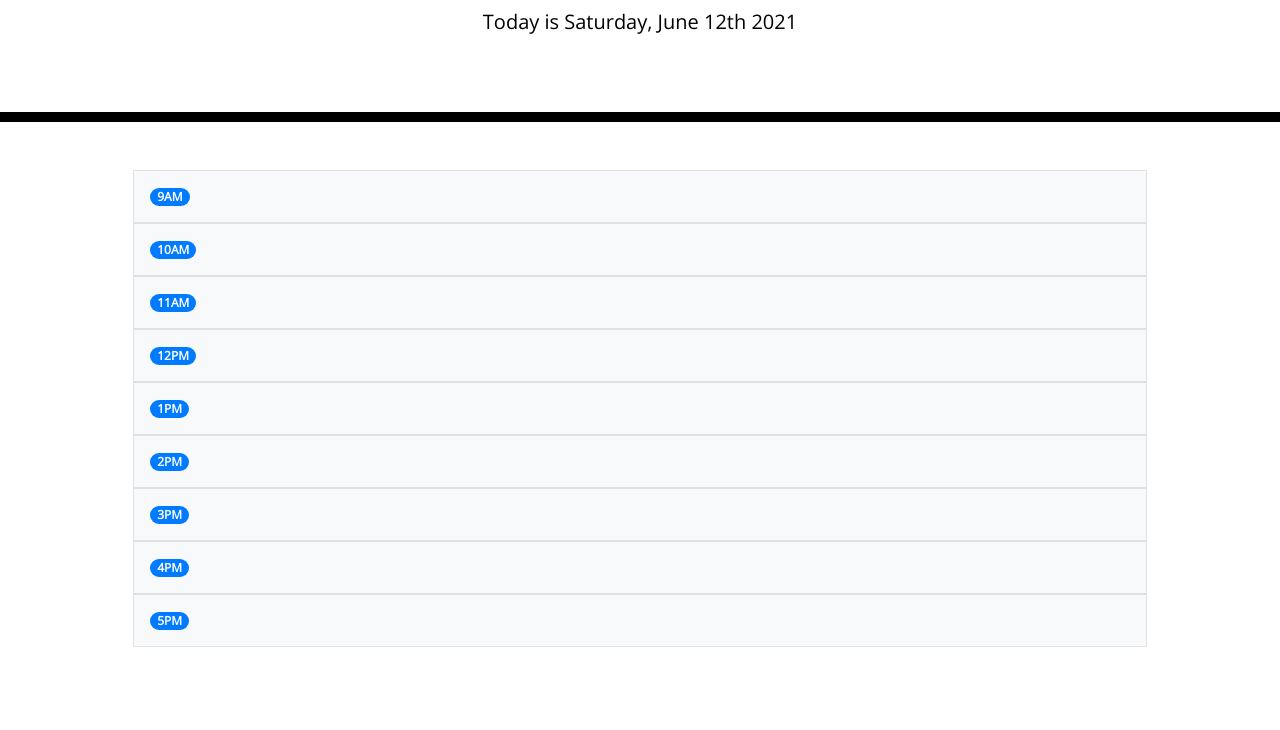
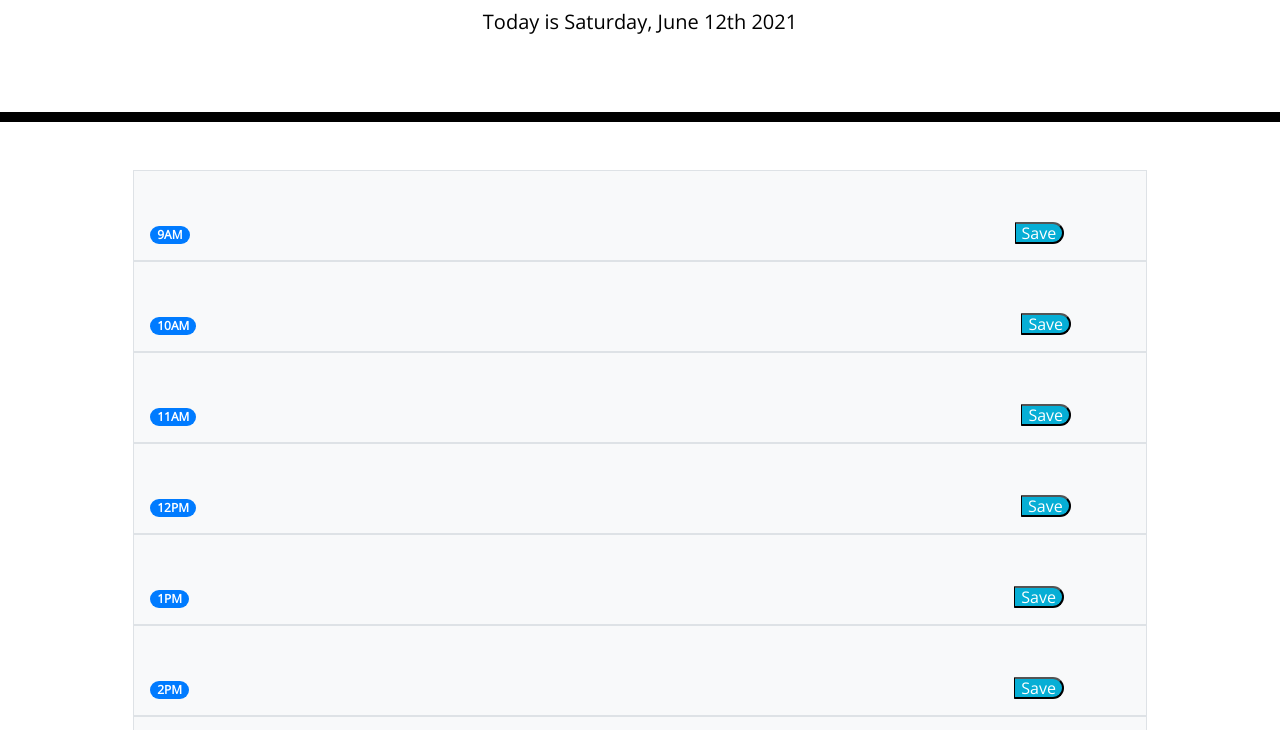
Before and after one commit to danielolvera21/workday-scheduler, a plain HTML site: page index.html in a window 1280 px wide. Shown: the part 182-912 px from the top of the page. Before the commit the page ends 877 px from the top, so only its background shows below. Drawn offline with nearby package versions, Linux system fonts and the light colour scheme.

Commit message:
added save buttons and text fields

```diff
--- a/assets/css/style.css
+++ b/assets/css/style.css
@@ -1,15 +1,14 @@
 body {
-  font-family: 'Open Sans', sans-serif;
+  font-family: "Open Sans", sans-serif;
   font-size: 16px;
   line-height: 1;
 }
 
-textarea{
+textarea {
   background: transparent;
   border: none;
   resize: none;
   color: #000000;
-  border-left: 1px solid black;
   padding: 10px;
 }
 
@@ -21,11 +20,11 @@ textarea{
   border-bottom: 10px solid black;
 }
 
-.description{
+.description {
   white-space: pre-wrap;
 }
 
-.time-block{
+.time-block {
   text-align: center;
   border-radius: 15px;
 }
@@ -33,7 +32,7 @@ textarea{
 .row {
   white-space: pre-wrap;
   height: 80px;
-  border-top: 1px solid white;;
+  border-top: 1px solid white;
 }
 
 .hour {
@@ -61,11 +60,11 @@ textarea{
   border-left: 1px solid black;
   border-top-right-radius: 15px;
   border-bottom-right-radius: 15px;
-  background-color: #06AED5;
+  background-color: #06aed5;
   color: white;
 }
 
 .saveBtn i:hover {
   font-size: 20px;
-  transition: all .3s ease-in-out;
+  transition: all 0.3s ease-in-out;
 }
--- a/assets/js/script.js
+++ b/assets/js/script.js
@@ -2,3 +2,19 @@ var headerDate = moment().format("[Today is] dddd, MMMM Do YYYY");
 
 //display current date in header
 $("#currentDay").text(headerDate);
+
+$("#timeSlot").on("click", function () {
+  console.log("<p> was clicked");
+});
+
+$(".saveBtn").on("click", function (event) {
+  var textValue = $(this).siblings(".textarea").val();
+  var textName = $(this).attr("id");
+  console.log(textName);
+
+  //var textValue = event.target.siblings(".textarea").val();
+  localStorage.setItem(textName, textValue);
+});
+
+$("#nine").val(localStorage.getItem("9AM"));
+$("#ten").val(localStorage.getItem("10AM"));
--- a/index.html
+++ b/index.html
@@ -32,40 +32,60 @@
       <!-- Timeblocks go here -->
       <div class="m-5 column justify-content-around">
         <!--9am-->
-        <div class="col p-3 border bg-light">
+        <div class="col p-3 border bg-light" id="timeSlot">
           <span class="badge badge-primary badge-pill">9AM</span>
+          <textarea name="" id="nine" class="col-10 textarea"></textarea>
+          <button class="saveBtn" id="9AM">Save</button>
         </div>
+
         <!--10am-->
-        <div class="col p-3 border bg-light">
+        <div class="col p-3 border bg-light" id="timeSlot">
           <span class="badge badge-primary badge-pill">10AM</span>
+          <textarea name="" id="ten" class="col-10 textarea"></textarea>
+          <button class="saveBtn" id="10AM">Save</button>
         </div>
+
         <!--11am-->
-        <div class="col p-3 border bg-light">
+        <div class="col p-3 border bg-light" id="timeSlot">
           <span class="badge badge-primary badge-pill">11AM</span>
+          <textarea name="" id="eleven" class="col-10 textarea"></textarea>
+          <button class="saveBtn" id="11AM">Save</button>
         </div>
         <!--12pm-->
-        <div class="col p-3 border bg-light">
+        <div class="col p-3 border bg-light" id="timeSlot">
           <span class="badge badge-primary badge-pill">12PM</span>
+          <textarea name="" id="twelve" class="col-10 textarea"></textarea>
+          <button class="saveBtn" id="12PM">Save</button>
         </div>
         <!--1pm-->
-        <div class="col p-3 border bg-light">
+        <div class="col p-3 border bg-light" id="timeSlot">
           <span class="badge badge-primary badge-pill">1PM</span>
+          <textarea name="" id="one" class="col-10 textarea"></textarea>
+          <button class="saveBtn" id="1PM">Save</button>
         </div>
         <!--2pm-->
-        <div class="col p-3 border bg-light">
+        <div class="col p-3 border bg-light" id="timeSlot">
           <span class="badge badge-primary badge-pill">2PM</span>
+          <textarea name="" id="two" class="col-10 textarea"></textarea>
+          <button class="saveBtn" id="2PM">Save</button>
         </div>
         <!--3pm-->
-        <div class="col p-3 border bg-light">
+        <div class="col p-3 border bg-light" id="timeSlot">
           <span class="badge badge-primary badge-pill">3PM</span>
+          <textarea name="" id="three" class="col-10 textarea"></textarea>
+          <button class="saveBtn" id="3PM">Save</button>
         </div>
         <!--4pm-->
-        <div class="col p-3 border bg-light">
+        <div class="col p-3 border bg-light" id="timeSlot">
           <span class="badge badge-primary badge-pill">4PM</span>
+          <textarea name="" id="four" class="col-10 textarea"></textarea>
+          <button class="saveBtn" id="4PM">Save</button>
         </div>
         <!--5pm-->
-        <div class="col p-3 border bg-light">
+        <div class="col p-3 border bg-light" id="timeSlot">
           <span class="badge badge-primary badge-pill">5PM</span>
+          <textarea name="" id="five" class="col-10 textarea"></textarea>
+          <button class="saveBtn" id="5PM">Save</button>
         </div>
       </div>
     </div>
```
